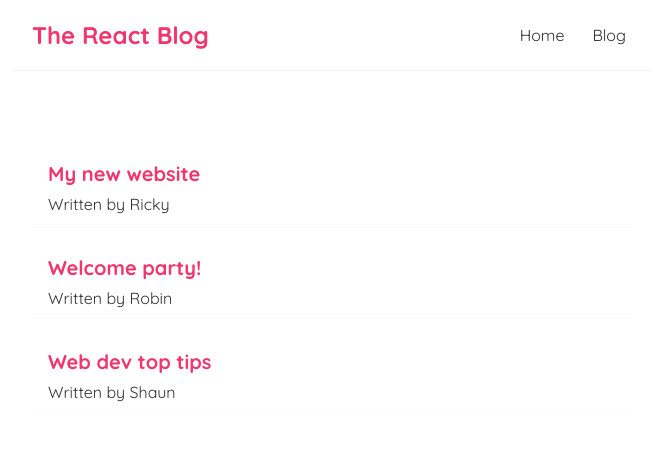
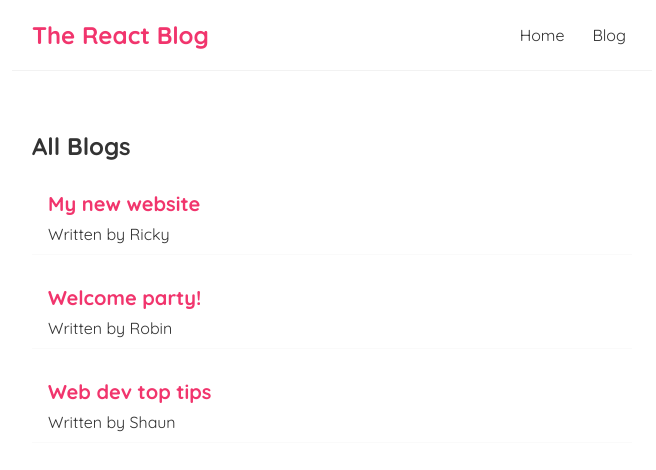
Before and after one commit to rmavlingcar/react-tutorial, a React (Create React App) app in the folder react-tutorial-blog/: page / in a window 1280 px wide. Shown: the top 470 px of the page, without its empty margins (308-964 px from the left). Built offline with nearby package versions, Linux system fonts and the light colour scheme.

Commit message:
Completed tutorial #11

```diff
--- /dev/null
+++ b/react-tutorial-blog/src/BlogList.js
@@ -0,0 +1,22 @@
+const BlogList = ({ blogs, title }) => {
+    // const blogs = props.blogs;
+    // const title = props.title;
+
+    //console.log(props, blogs);
+
+    return (
+        <div className="blog-list">
+            <h2>{ title }</h2>
+            {
+            blogs.map((blog) => (
+                <div className="blog-preview" key={blog.id}>
+                    <h2>{ blog.title }</h2>
+                    <p>Written by { blog.author }</p>
+                </div>
+            ))
+            }
+        </div>
+     );
+}
+
+export default BlogList;
--- a/react-tutorial-blog/src/Home.js
+++ b/react-tutorial-blog/src/Home.js
@@ -1,4 +1,5 @@
 import { useState } from 'react';
+import BlogList from './BlogList';
 
 const Home = () => {
     const [blogs, setBlogs] = useState([
@@ -8,14 +9,7 @@
     ])
     return (
     <div className="home">
-        {
-            blogs.map((blog) => (
-                <div className="blog-preview" key={blog.id}>
-                    <h2>{ blog.title }</h2>
-                    <p>Written by { blog.author }</p>
-                </div>
-            ))
-        }
+        <BlogList blogs={ blogs } title="All Blogs"></BlogList>
     </div>
     );
 }
```
